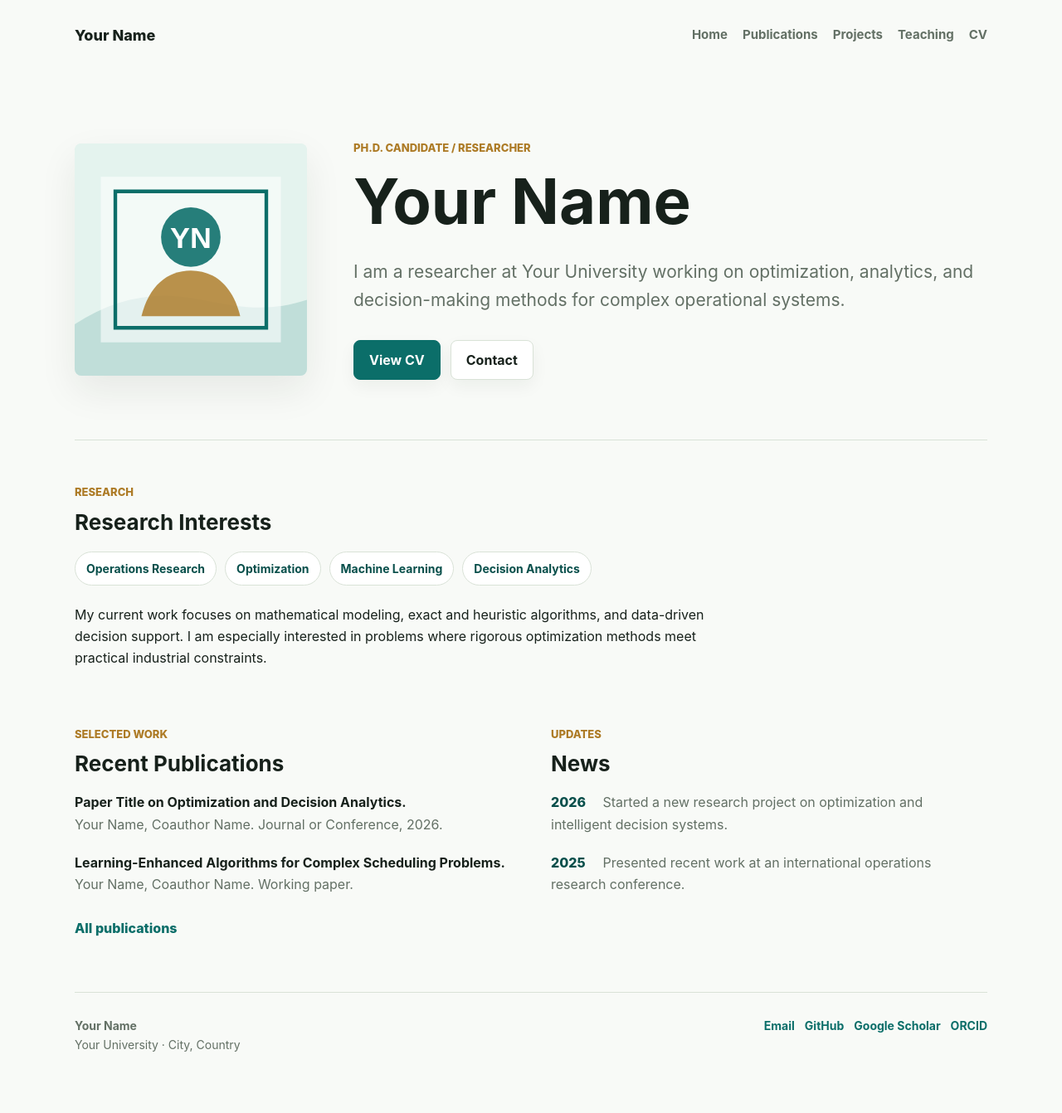
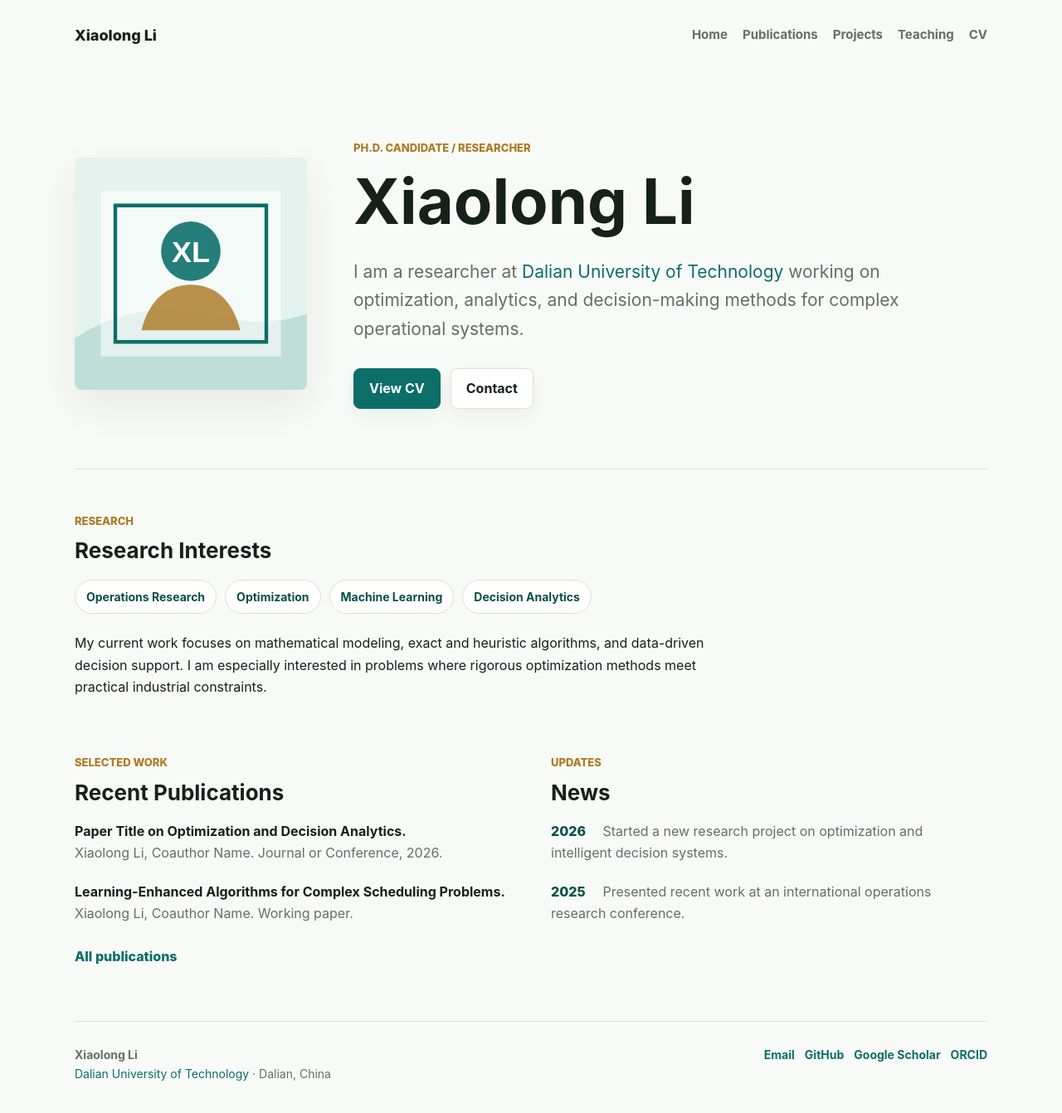
Before and after one commit to Luckydragon96/Luckydragon96.github.io, a Jekyll site: the page built from index.md, in a window 1280 px wide. Shown: the whole page at 83% size. Built offline with Jekyll 4.4.1, drawn with Linux system fonts in a browser that asks for light colours; before the commit the page ends 1307 px from its top, so only the background shows below that.

Commit message:
Update academic profile information

```diff
--- a/_config.yml
+++ b/_config.yml
@@ -1,18 +1,19 @@
-title: "Your Name"
-description: "Academic homepage of Your Name"
+title: "Xiaolong Li"
+description: "Academic homepage of Xiaolong Li"
 url: "https://Luckydragon96.github.io"
 baseurl: ""
 lang: "en"
 
 author:
-  name: "Your Name"
+  name: "Xiaolong Li"
   role: "Ph.D. Candidate / Researcher"
-  affiliation: "Your University"
-  location: "City, Country"
-  email: "your.email@example.com"
+  affiliation: "Dalian University of Technology"
+  affiliation_url: "https://scholar.google.com.hk/citations?view_op=view_org&hl=zh-CN&org=16416005854777279154"
+  location: "Dalian, China"
+  email: "luckydragon2023@163.com"
   github: "Luckydragon96"
-  google_scholar: ""
-  orcid: ""
+  google_scholar: "https://scholar.google.com.hk/citations?user=sdkmLEYAAAAJ&hl=zh-CN"
+  orcid: "https://orcid.org/0000-0001-7994-5581"
   linkedin: ""
 
 research_interests:
--- a/_layouts/default.html
+++ b/_layouts/default.html
@@ -26,7 +26,7 @@
     <footer class="site-footer">
       <div>
         <strong>{{ site.author.name }}</strong>
-        <span>{{ site.author.affiliation }} &middot; {{ site.author.location }}</span>
+        <span>{% if site.author.affiliation_url %}<a href="{{ site.author.affiliation_url }}">{{ site.author.affiliation }}</a>{% else %}{{ site.author.affiliation }}{% endif %} &middot; {{ site.author.location }}</span>
       </div>
       <div class="footer-links">
         <a href="mailto:{{ site.author.email }}">Email</a>
--- a/cv.md
+++ b/cv.md
@@ -16,11 +16,11 @@ permalink: /cv/
     <ul class="item-list">
       <li>
         <strong>Ph.D. in Your Discipline.</strong>
-        <span>Your University, 2023-present.</span>
+        <span>Dalian University of Technology, 2023-present.</span>
       </li>
       <li>
         <strong>M.S. in Your Discipline.</strong>
-        <span>Your University, 2020-2023.</span>
+        <span>Dalian University of Technology, 2020-2023.</span>
       </li>
     </ul>
   </article>
@@ -30,7 +30,7 @@ permalink: /cv/
     <ul class="item-list">
       <li>
         <strong>Outstanding Graduate Student Award.</strong>
-        <span>Your University, 2026.</span>
+        <span>Dalian University of Technology, 2026.</span>
       </li>
       <li>
         <strong>Conference Travel Grant.</strong>
--- a/index.md
+++ b/index.md
@@ -11,7 +11,7 @@ title: Home
     <p class="eyebrow">{{ site.author.role }}</p>
     <h1>{{ site.author.name }}</h1>
     <p class="lead">
-      I am a researcher at {{ site.author.affiliation }} working on optimization, analytics,
+      I am a researcher at <a href="{{ site.author.affiliation_url }}">{{ site.author.affiliation }}</a> working on optimization, analytics,
       and decision-making methods for complex operational systems.
     </p>
     <div class="hero__actions">
@@ -45,11 +45,11 @@ title: Home
     <ul class="item-list">
       <li>
         <strong>Paper Title on Optimization and Decision Analytics.</strong>
-        <span>Your Name, Coauthor Name. Journal or Conference, 2026.</span>
+        <span>Xiaolong Li, Coauthor Name. Journal or Conference, 2026.</span>
       </li>
       <li>
         <strong>Learning-Enhanced Algorithms for Complex Scheduling Problems.</strong>
-        <span>Your Name, Coauthor Name. Working paper.</span>
+        <span>Xiaolong Li, Coauthor Name. Working paper.</span>
       </li>
     </ul>
     <a class="text-link" href="{{ '/publications/' | relative_url }}">All publications</a>
--- a/teaching.md
+++ b/teaching.md
@@ -14,11 +14,11 @@ permalink: /teaching/
   <ul class="item-list">
     <li>
       <strong>Teaching Assistant, Operations Research.</strong>
-      <span>Your University, 2026.</span>
+      <span>Dalian University of Technology, 2026.</span>
     </li>
     <li>
       <strong>Workshop: Reproducible Optimization Experiments.</strong>
-      <span>Your University, 2025.</span>
+      <span>Dalian University of Technology, 2025.</span>
     </li>
   </ul>
 </section>
```
Also changed, not shown: publications.md (+3 -3 lines), assets/img/profile-placeholder.svg.
